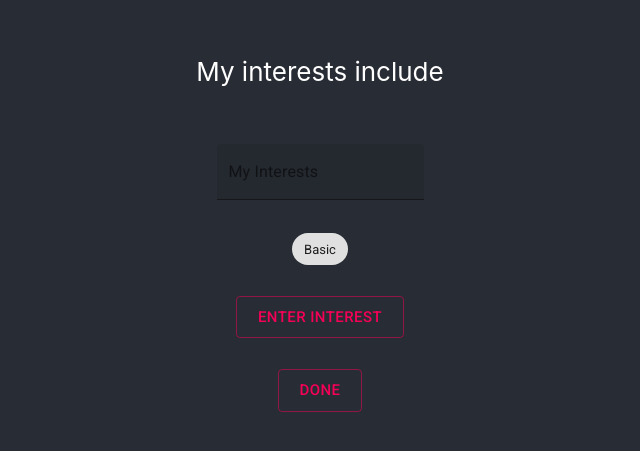
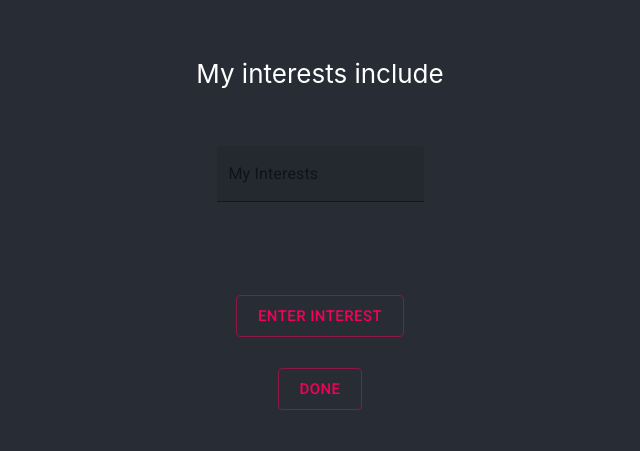
Before and after one commit to kylerioux/HackWestern6, a React (Create React App) app in the folder frontend/: page /accountcreationq3 in a window 1280 px wide. Shown: the part 179-630 px from the top of the page, without its empty margins (320-960 px from the left). Built offline with nearby package versions, Linux system fonts and the light colour scheme.

Commit message:
added iterative rendering & connected q3 to backend

```diff
--- a/frontend/src/components/AccountCreationQ3/AccountCreationQ3.js
+++ b/frontend/src/components/AccountCreationQ3/AccountCreationQ3.js
@@ -1,4 +1,5 @@
 import React from 'react';
+import axios from 'axios';
 
 import './AccountCreationQ3.css';
 import Button from '@material-ui/core/Button';
@@ -36,16 +37,15 @@ const useStyles = makeStyles(theme => ({
   state = {
     showDashboard: false,
     chipTags:[],
-    myCtr:0,
-    value:null,
-
+    value: '',
   }
 
   handleInterest = async () => {
-    console.log("value is: ", this.state.value)
-    this.state.chipTags[this.state.myCtr]=this.state.value;
-    this.state.myCtr=this.state.myCtr+1;
-    console.log("entered")
+    await axios.post("/api/users/interest", { interest: this.state.value });
+    this.setState(() => ({
+      chipTags: [...this.state.chipTags, this.state.value],
+      value: ''
+    }))
   }
 
   handleDone = async () => {
@@ -53,10 +53,10 @@ const useStyles = makeStyles(theme => ({
     console.log("my ctr is: ",this.state.myCtr)
   }
 
-  handleChange = (event, newValue) => {
-    console.log("Change happened")
+  handleChange = (event) => {
+    const { target: { name, value } } = event;
     this.setState(() => ({
-      value: newValue
+      value: value
     }))
   }
 
@@ -73,12 +73,14 @@ const useStyles = makeStyles(theme => ({
 
               <form className={this.root} noValidate autoComplete="off">
 
-                    <TextField onChange={this.handleChange} value={this.state.value} color="secondary" id="filled-basic" label="My Interests" variant="filled" />
+                    <TextField onChange={this.handleChange} color="secondary" id="filled-basic" label="My Interests" variant="filled" />
 
                     <br></br>
                     <br></br>
 
-                    <Chip label="Basic" />
+                    {this.state.chipTags.map((tag, i) => {
+                      return (<Chip key={i} label={tag} />)
+                    })}
 
                     <br></br>
                     <br></br>
```
